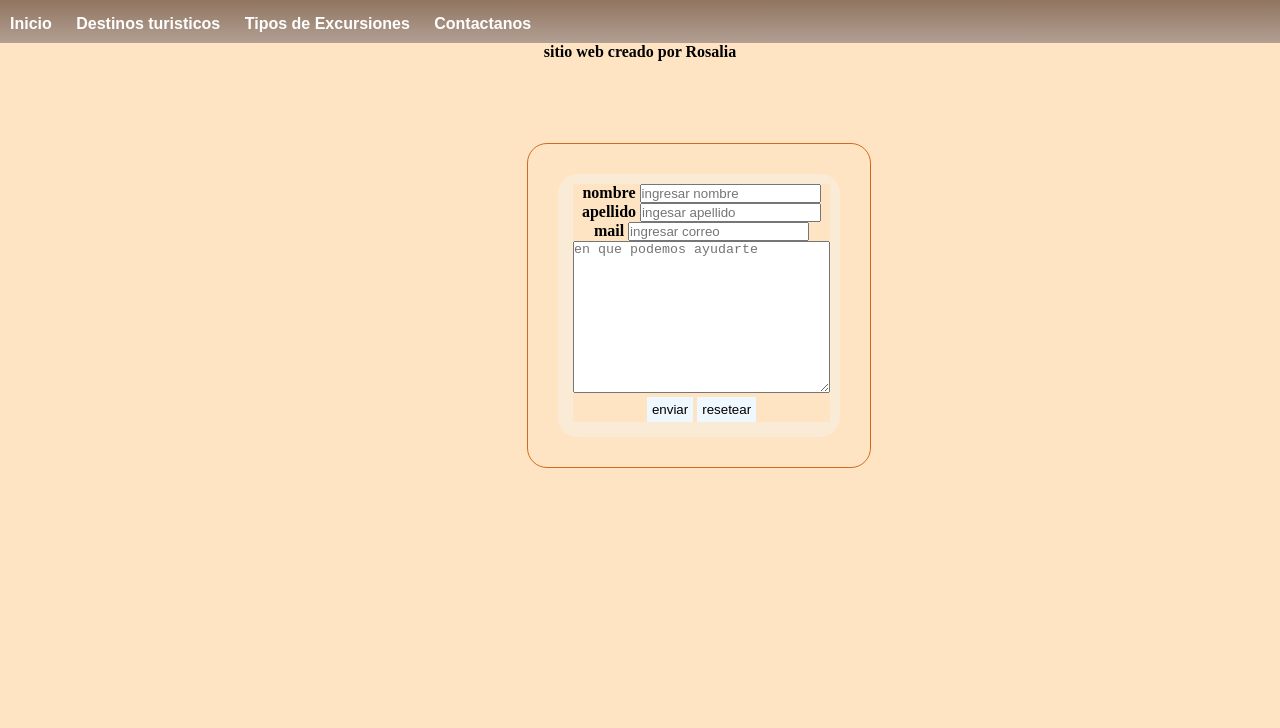
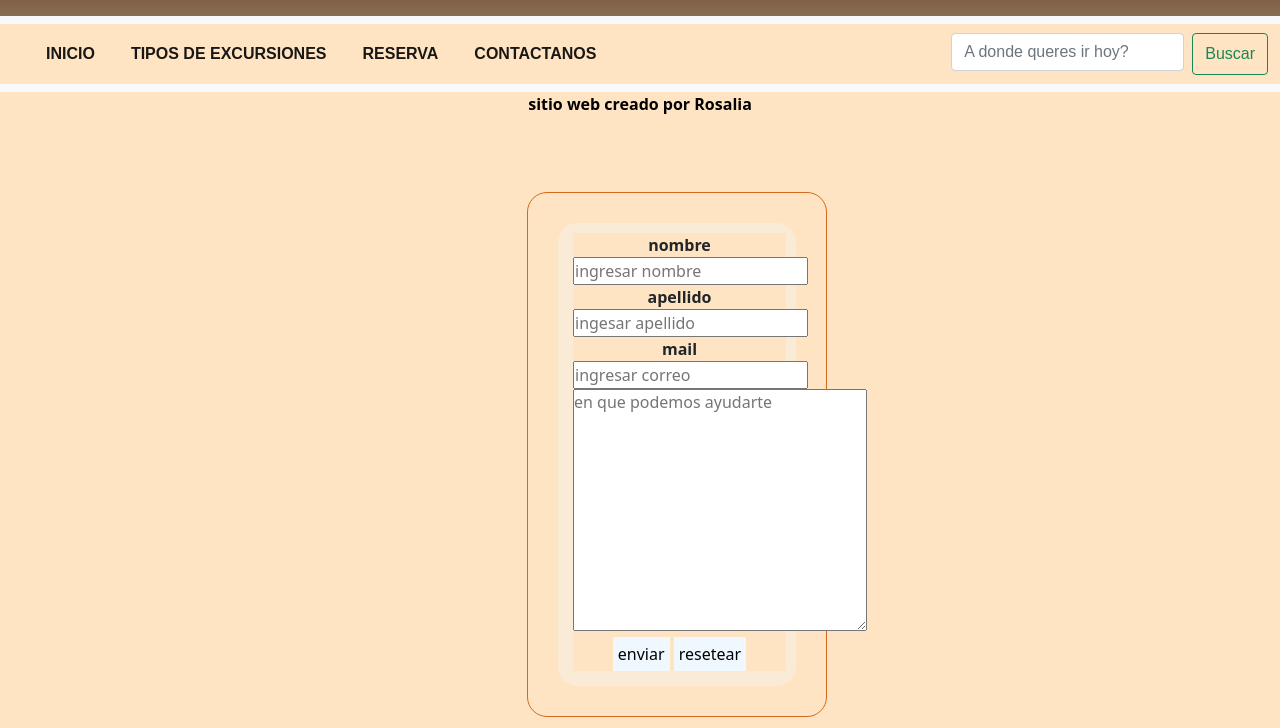
Before and after one commit to graciela07/primer-trabajo, a plain HTML site: page pages/Reserva.html in a window 1280 px wide. Shown: the part 72-800 px from the top of the page. Drawn offline with nearby package versions, Linux system fonts and the light colour scheme.

Commit message:
tercer commit

```diff
--- a/pages/Reserva.html
+++ b/pages/Reserva.html
@@ -4,6 +4,8 @@
     <meta charset="UTF-8">
     <meta http-equiv="X-UA-Compatible" content="IE=edge">
     <meta name="viewport" content="width=device-width, initial-scale=1.0">
+    <link href="https://cdn.jsdelivr.net/npm/bootstrap@5.1.3/dist/css/bootstrap.min.css" rel="stylesheet"
+    integrity="sha384-1BmE4kWBq78iYhFldvKuhfTAU6auU8tT94WrHftjDbrCEXSU1oBoqyl2QvZ6jIW3" crossorigin="anonymous">
     <link rel="stylesheet" href="../css/estilo.css">
     <title >Reserva</title>
 </head>
@@ -16,12 +18,38 @@
         <h1>Reserva</h1>
 
 
-              <ul>
-                 <li><a href="../index.html">Inicio</a></li>
-                 <li><a href="Destinos turisticos.html">Destinos turisticos</a></li>
-                 <li><a href="Tipos de excursiones.html">Tipos de Excursiones</a></li>
-                 <li><a href="Contactanos.html">Contactanos</a></li>
-             </ul>
+        <nav class="navbar navbar-expand-lg navbar-light bg-light">
+            <div class="container-fluid">
+                <a class="navbar-brand" href="index.html"></a>
+                <button class="navbar-toggler" type="button" data-bs-toggle="collapse"
+                    data-bs-target="#navbarTogglerDemo02" aria-controls="navbarTogglerDemo02" aria-expanded="false"
+                    aria-label="Toggle navigation">
+                    <span class="navbar-toggler-icon"></span>
+                </button>
+                <div class="collapse navbar-collapse" id="navbarTogglerDemo02">
+                    <ul class="navbar-nav me-auto mb-2 mb-lg-0">
+                        <li class="nav-item">
+                            <a class="nav-link active" aria-current="page" href="../index.html">INICIO</a>
+                        </li>
+                        <li class="nav-item">
+                            <a class="nav-link active" aria-current="page" href="Tipos de Excursiones.html">TIPOS DE EXCURSIONES</a>
+                        </li>
+                        <li class="nav-item">
+                            <a class="nav-link active" aria-current="page" href="Reserva.html">RESERVA</a>
+                        </li>
+                        <li class="nav-item">
+                            <a class="nav-link active" aria-current="page" href="Contactanos.html">CONTACTANOS</a>
+                        </li>
+                    </ul>
+                    <form class="d-flex">
+                        <input class="form-control me-2 mb-lg-1" width="400px" type="search" placeholder="A donde queres ir hoy?"
+                            aria-label="Search">
+                        <button class="btn btn-outline-success" type="submit">Buscar</button>
+                    </form>
+                </div>
+            </div>
+        </nav>
+
 
             </header>
 
@@ -62,6 +90,9 @@
         <p>sitio web creado por <strong>Rosalia</strong></p>
     </footer>
 </div>
+<script src="https://cdn.jsdelivr.net/npm/bootstrap@5.1.3/dist/js/bootstrap.bundle.min.js"
+      integrity="sha384-ka7Sk0Gln4gmtz2MlQnikT1wXgYsOg+OMhuP+IlRH9sENBO0LRn5q+8nbTov4+1p"
+      crossorigin="anonymous"></script>
 </body>
 
 </html>
```
Also changed, not shown: index.html (+4 -2 lines), pages/Contactanos.html (+36 -6 lines), pages/Destinos turisticos.html (+2 -1 lines), pages/Tipos de Excursiones.html (+36 -6 lines).
